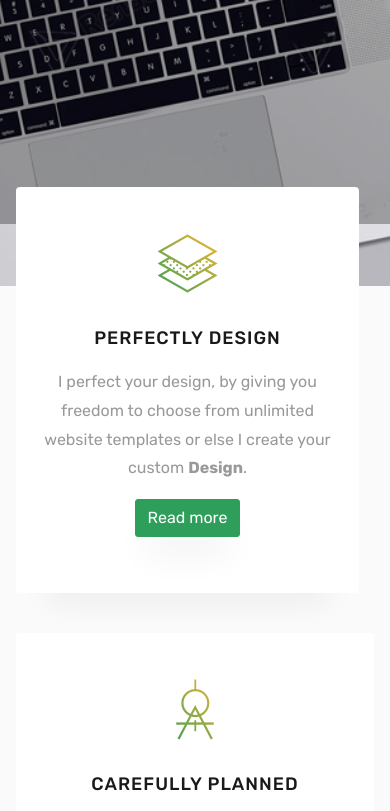
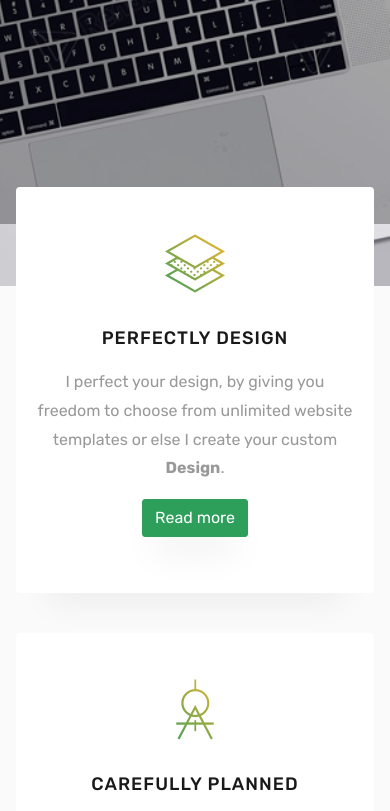
Before and after one commit to THAMI-CELL/nu-page, a plain HTML site: page index.html in a window 390 px wide. Shown: the part 620-1431 px from the top of the page. Drawn offline with nearby package versions, Linux system fonts and the light colour scheme; some packages are replaced by stand-ins of ours; files that its build step writes are made by us from their sources; no server answers; files whose address does not match are found by name.

Commit message:
Update index.html

```diff
--- a/index.html
+++ b/index.html
@@ -94,7 +94,7 @@
 		<section class="ftco-section ftco-services ftco-no-pt">
       <div class="container">
         <div class="row services-section">
-          <div class="col-md-4 d-flex align-self-stretch ftco-animate" style="margin-right: 15px;">
+          <div class="col-md-4 d-flex align-self-stretch ftco-animate" >
             <div class="media block-6 services text-center d-block">
               <div class="icon"><span class="flaticon-layers"></span></div>
               <div class="media-body">
```
